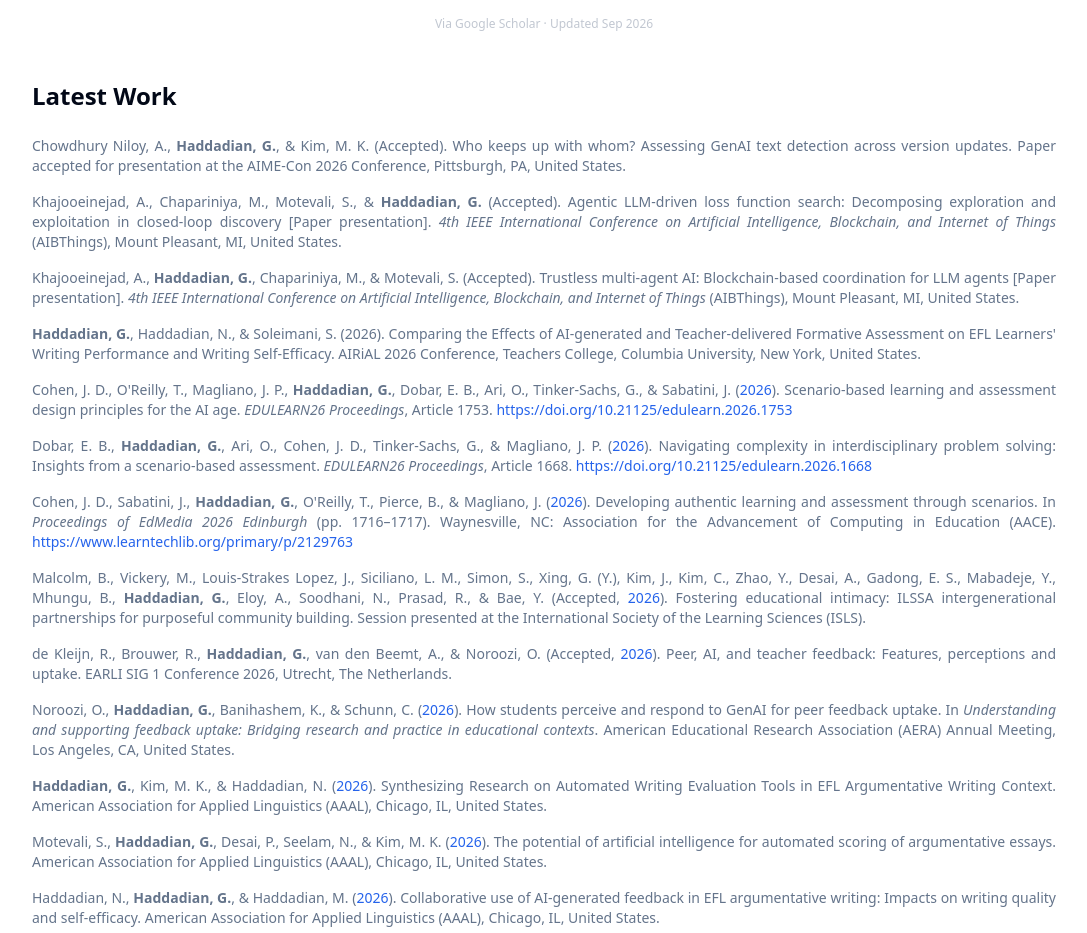
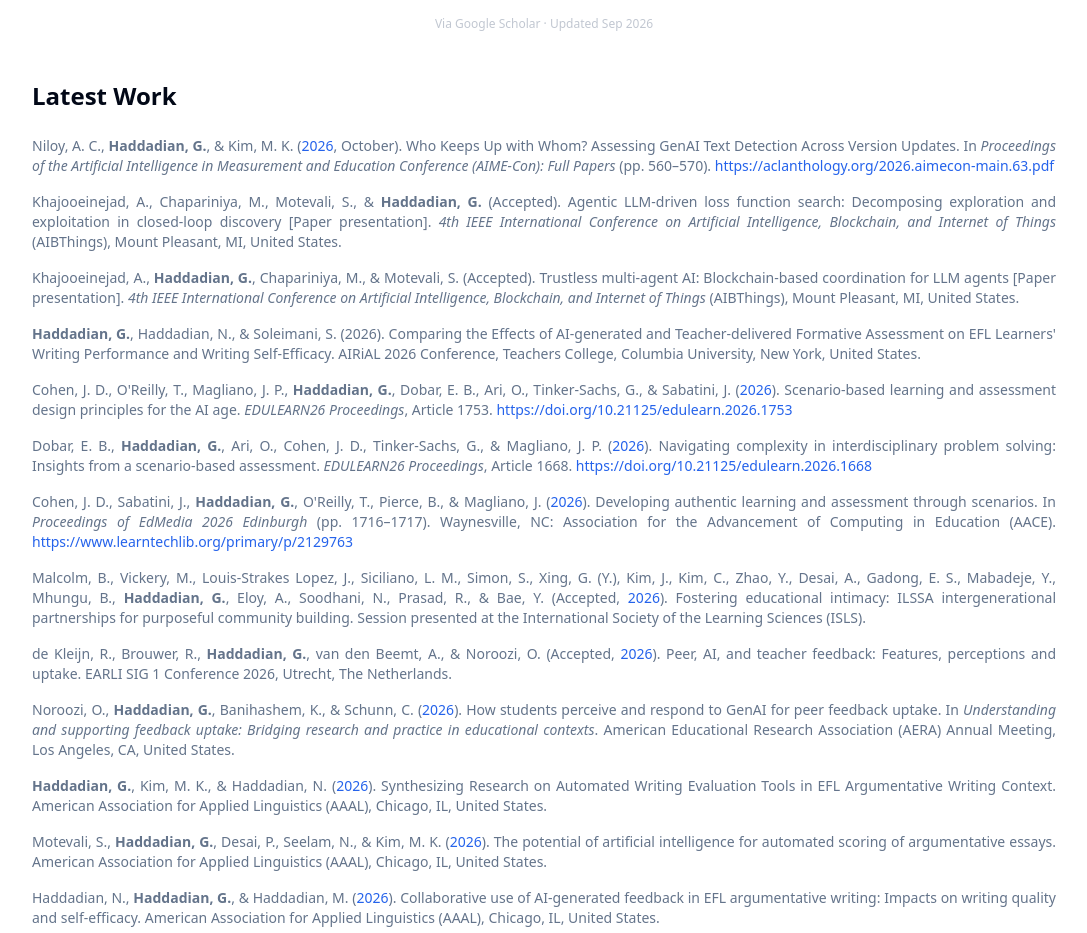
Before and after one commit to Golnoushhaddadian/golnoushhaddadian.github.io, a React (Vite) app: page / in a window 1280 px wide. Shown: the part 1360-2293 px from the top of the page, without its empty margins (96-1183 px from the left). Built offline with nearby package versions, Linux system fonts and the light colour scheme; no server answers.

Commit message:
Update AIME-Con 2026 citation on Welcome page
Updated the citation format and added publication details for clarity.

```diff
--- a/src/pages/Welcome.tsx
+++ b/src/pages/Welcome.tsx
@@ -236,7 +236,7 @@ const AboutMe = () => {
           <h2 className="text-lg sm:text-xl md:text-2xl font-semibold mb-3 sm:mb-4 md:mb-6">Latest Work</h2>
           <div className="prose max-w-none text-muted-foreground space-y-2 sm:space-y-3 md:space-y-4 text-justify text-[10px] sm:text-xs md:text-sm">
             <p>
-              Chowdhury Niloy, A., <strong>Haddadian, G.</strong>, & Kim, M. K. (Accepted). Who keeps up with whom? Assessing GenAI text detection across version updates. Paper accepted for presentation at the AIME-Con 2026 Conference, Pittsburgh, PA, United States.
+              Niloy, A. C., <strong>Haddadian, G.</strong>, & Kim, M. K. (<span className="text-blue-600 font-medium">2026</span>, October). Who Keeps Up with Whom? Assessing GenAI Text Detection Across Version Updates. In <em>Proceedings of the Artificial Intelligence in Measurement and Education Conference (AIME-Con): Full Papers</em> (pp. 560–570). <a href="https://aclanthology.org/2026.aimecon-main.63.pdf" target="_blank" rel="noopener noreferrer" className="text-blue-600 hover:underline">https://aclanthology.org/2026.aimecon-main.63.pdf</a>
             </p>
             <p>
               Khajooeinejad, A., Chapariniya, M., Motevali, S., & <strong>Haddadian, G.</strong> (Accepted). Agentic LLM-driven loss function search: Decomposing exploration and exploitation in closed-loop discovery [Paper presentation]. <em>4th IEEE International Conference on Artificial Intelligence, Blockchain, and Internet of Things</em> (AIBThings), Mount Pleasant, MI, United States.
```
